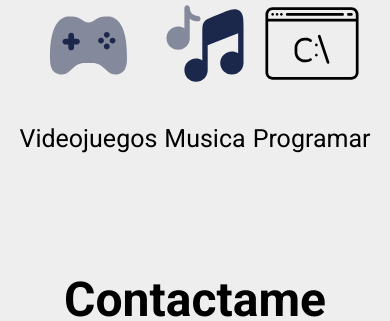
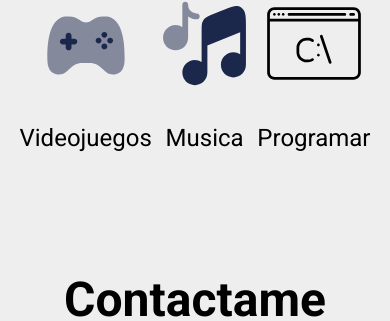
Before and after one commit to S0mePonch/PORTAFOLIO, a plain HTML site: page index.html in a window 390 px wide. Shown: the part 2196-2517 px from the top of the page. Drawn offline with nearby package versions, Linux system fonts and the light colour scheme.

Commit message:
Font size changed to different devices

```diff
--- a/style.css
+++ b/style.css
@@ -412,6 +412,13 @@ p {
   }
 }
 
+@media (max-width: 391px){
+  .container-grid-hobbies h3 {
+    font-size: 24px;
+  }
+}
+
+
 @media (max-width: 1195px){
   .resume{
     margin-left: 16px;
```
